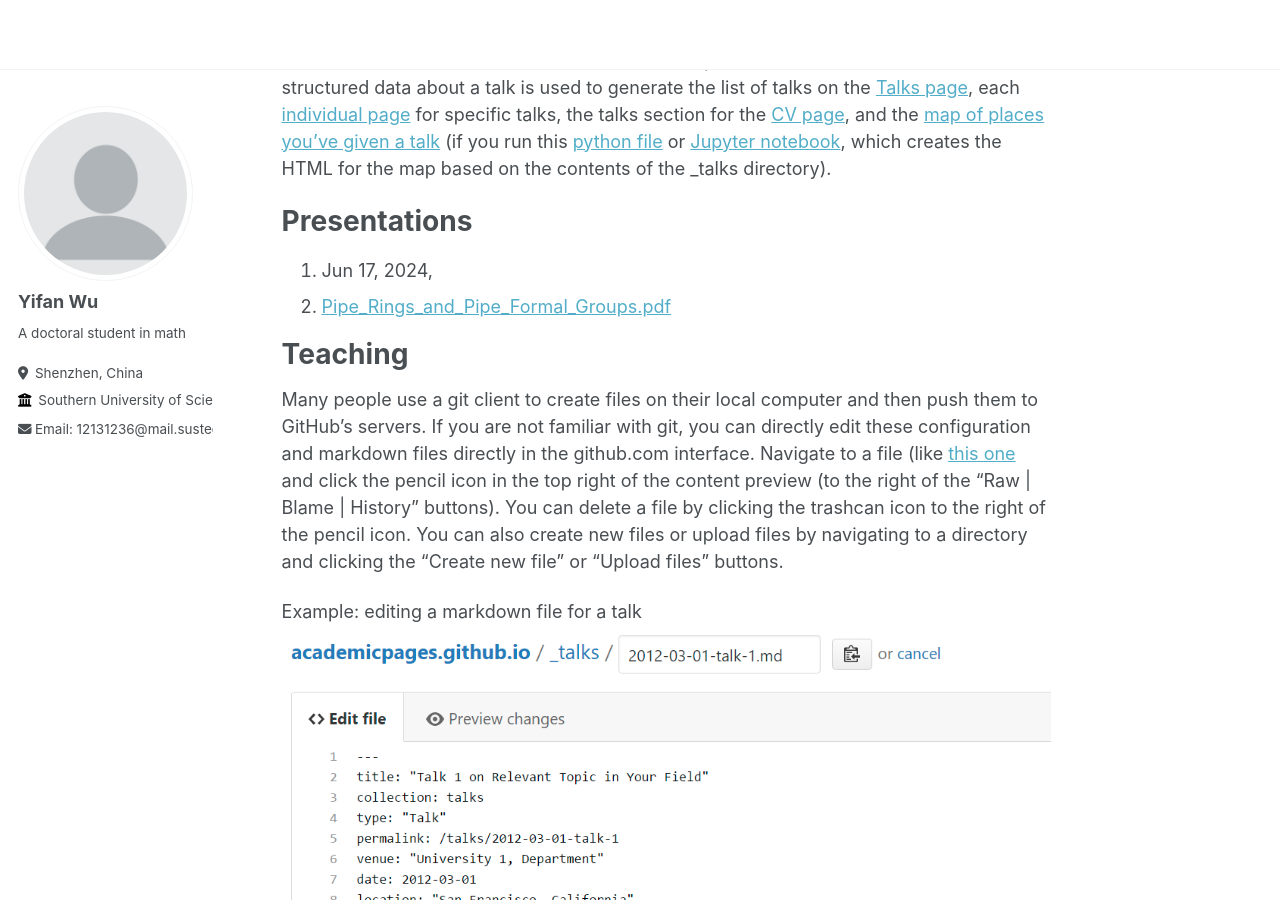
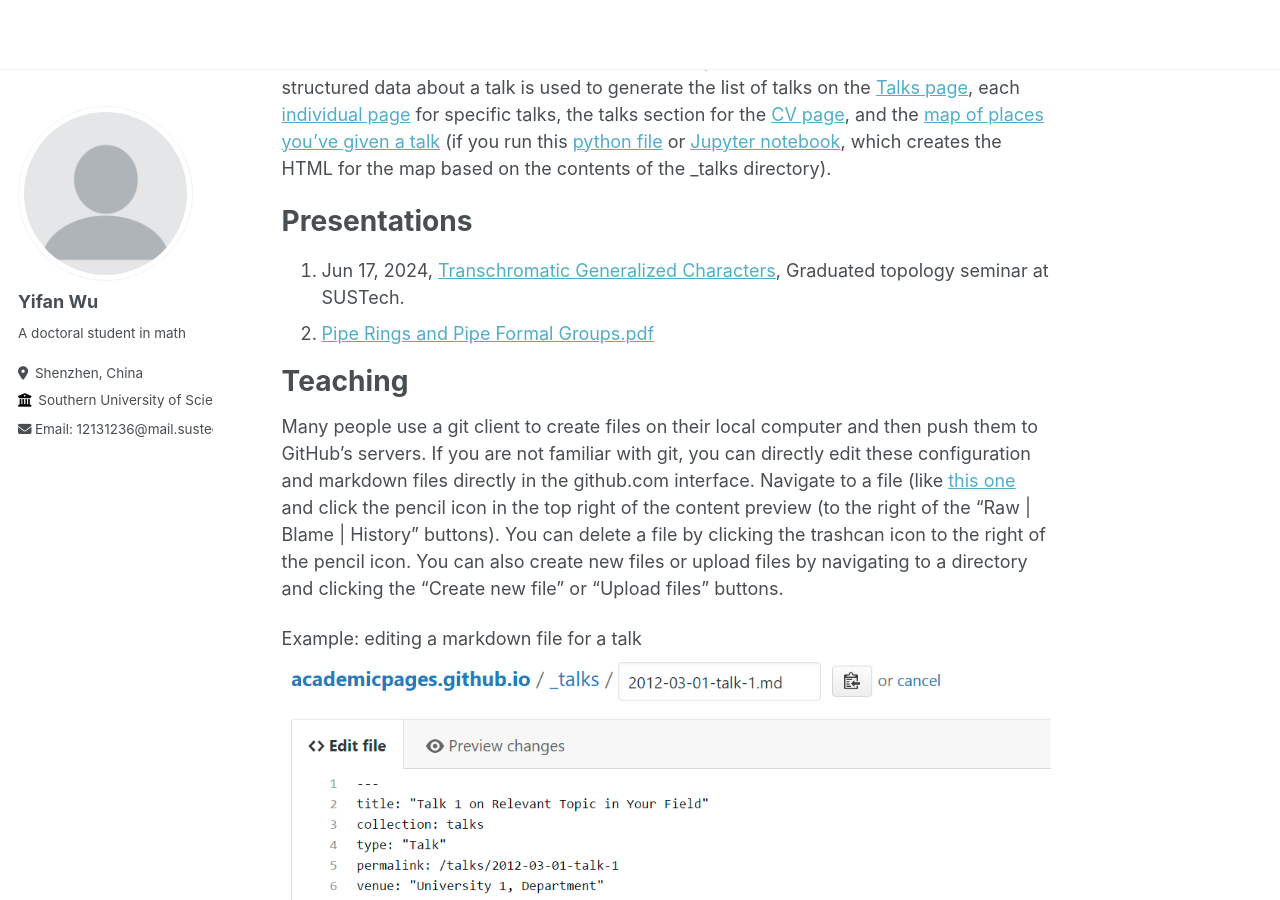
Before and after one commit to Wuyf19970105/Wuyf19970105.github.io, a Jekyll site: the page built from _pages/about.md, in a window 1280 px wide and 900 px high, scrolled down 888 px. Built offline with Jekyll 4.4.1, drawn with Linux system fonts in a browser that asks for light colours.

Commit message:
Update about.md
Signed-off-by: Yifan Wu <148335396+Wuyf19970105@users.noreply.github.com>

```diff
--- a/_pages/about.md
+++ b/_pages/about.md
@@ -35,8 +35,8 @@ For site content, there is one markdown file for each type of content, which are
 
 Presentations
 ======
-1. Jun 17, 2024,
-1. [Pipe_Rings_and_Pipe_Formal_Groups.pdf](https://Wuyf19970105.github.io/files/Pipe_Rings_and_Pipe_Formal_Groups.pdf)
+1. Jun 17, 2024, [Transchromatic Generalized Characters](https://Wuyf19970105.github.io/files/Transchromatic_Generalized_Characters.pdf), Graduated topology seminar at SUSTech.
+1. [Pipe Rings and Pipe Formal Groups.pdf](https://Wuyf19970105.github.io/files/Pipe_Rings_and_Pipe_Formal_Groups.pdf)
 
 Teaching
 ======
```
